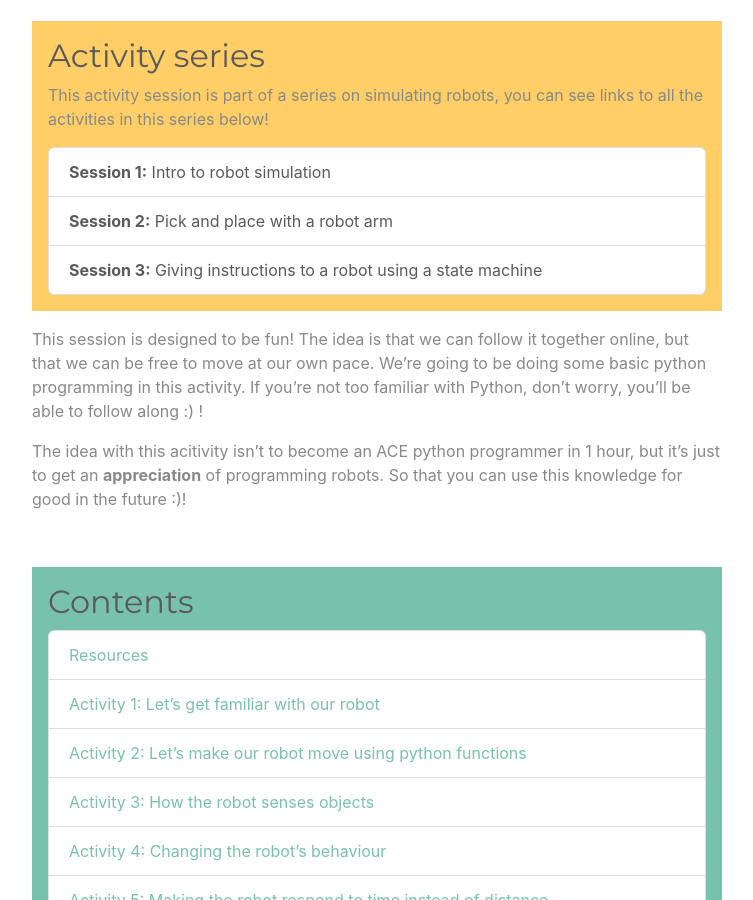
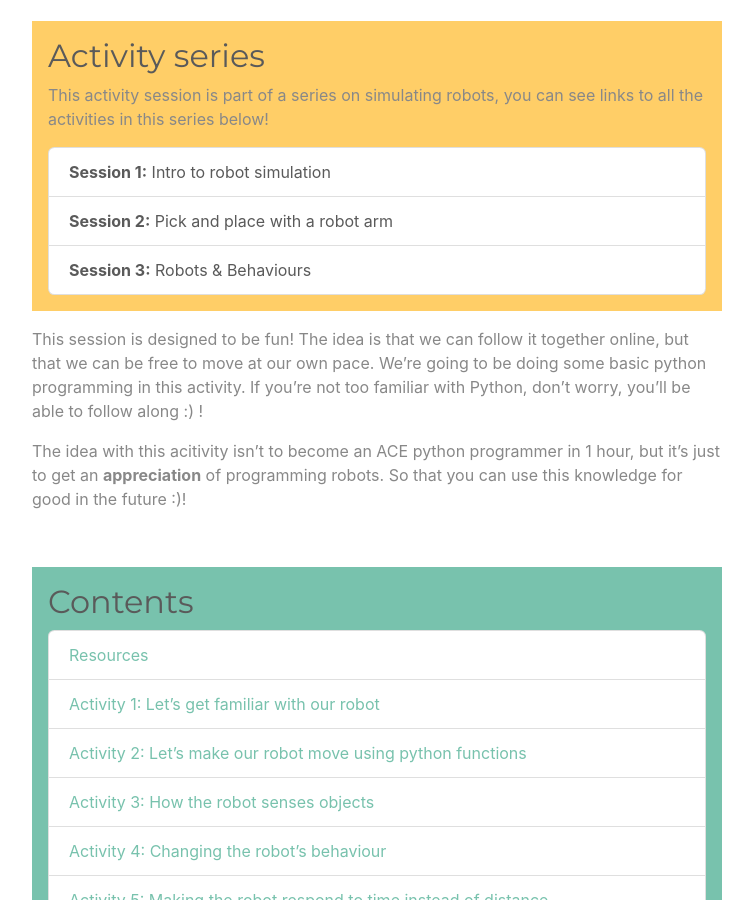
Before and after one commit to meisben/girlsIntoCoding-robotbenchmark-activity3, a Jekyll site: the page built from index.md, in a window 1280 px wide and 900 px high, scrolled down 444 px. Shown: the whole window, without its empty margins (263-1016 px from the left). Built offline with Jekyll 4.4.1, drawn with Linux system fonts in a browser that asks for light colours.

Commit message:
Update index.md

```diff
--- a/index.md
+++ b/index.md
@@ -21,7 +21,7 @@ A project activity for [Girls Into Coding](https://www.girlsintocoding.com/) usi
 <ul class="list-group">
   <a href="https://meisben.github.io/girlsIntoCoding-robotbenchmark-activity/" target="_blank" class="list-group-item list-group-item-action"><b>Session 1:</b> Intro to robot simulation</a>
   <a href="https://meisben.github.io/girlsIntoCoding-robotbenchmark-activity2/" target="_blank" class="list-group-item list-group-item-action"><b>Session 2:</b> Pick and place with a robot arm</a>
-  <a href="https://meisben.github.io/girlsIntoCoding-robotbenchmark-activity3/" target="_blank" class="list-group-item list-group-item-action"><b>Session 3:</b> Giving instructions to a robot using a state machine</a>
+  <a href="https://meisben.github.io/girlsIntoCoding-robotbenchmark-activity3/" target="_blank" class="list-group-item list-group-item-action"><b>Session 3:</b> Robots & Behaviours</a>
 </ul>
 </div>
 
```
